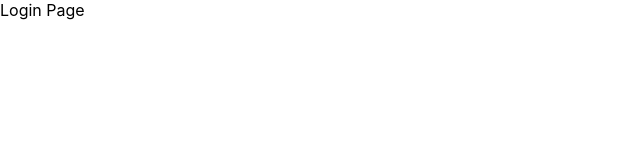
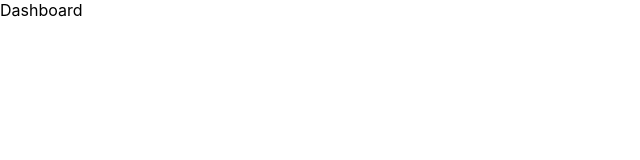
Before and after one commit to BryanHo10/CovidDashboard, a React (Create React App) app: page /home in a window 1280 px wide. Shown: the top 160 px of the page, without its empty margins (0-640 px from the left). Built offline with nearby package versions, Linux system fonts and the light colour scheme.

Commit message:
Add  page content

```diff
--- a/src/App.js
+++ b/src/App.js
@@ -1,21 +1,22 @@
-import logo from "./logo.svg";
 import "./App.css";
 import { Route, BrowserRouter as Router, Switch } from "react-router-dom";
 import Login from "./pages/Login";
+import Dashboard from "./pages/Dashboard";
+import NotFound from "./pages/404";
 
 function App() {
 	return (
 		<Router>
 			<Switch>
-				<Route path="/">
+				<Route exact path="/">
 					<Login />
 				</Route>
-				{/* <Route path="/">
-						<Login />
-					</Route>
-          <Route path="/">
-						<Login />
-					</Route> */}
+				<Route exact path="/home">
+					<Dashboard />
+				</Route>
+				<Route>
+					<NotFound />
+				</Route>
 			</Switch>
 		</Router>
 	);
--- /dev/null
+++ b/src/pages/404.js
@@ -0,0 +1,7 @@
+import React from "react";
+
+const NotFound = ({}) => {
+	return <div>404 Webpage Not Found</div>;
+};
+
+export default NotFound;
--- a/src/pages/Dashboard.js
+++ b/src/pages/Dashboard.js
@@ -0,0 +1,7 @@
+import React from "react";
+
+const Dashboard = ({}) => {
+	return <div>Dashboard</div>;
+};
+
+export default Dashboard;
```
